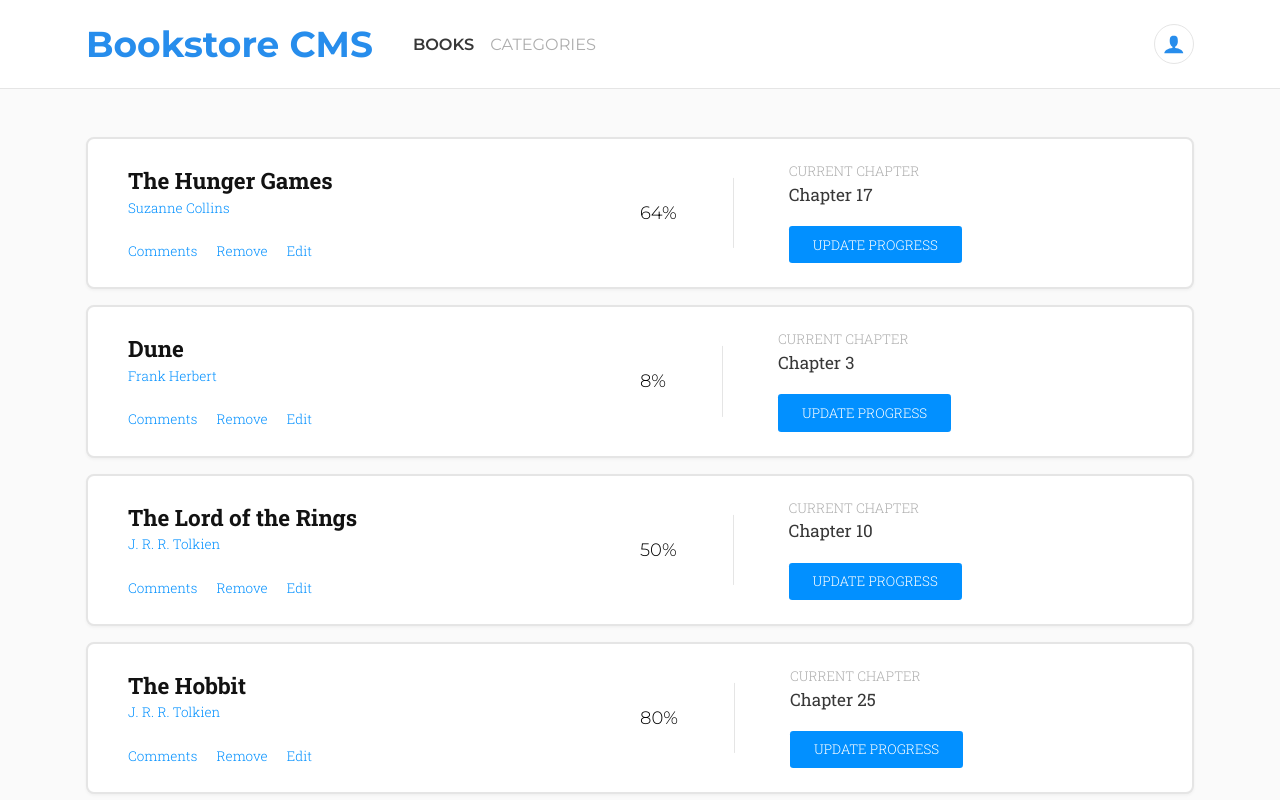
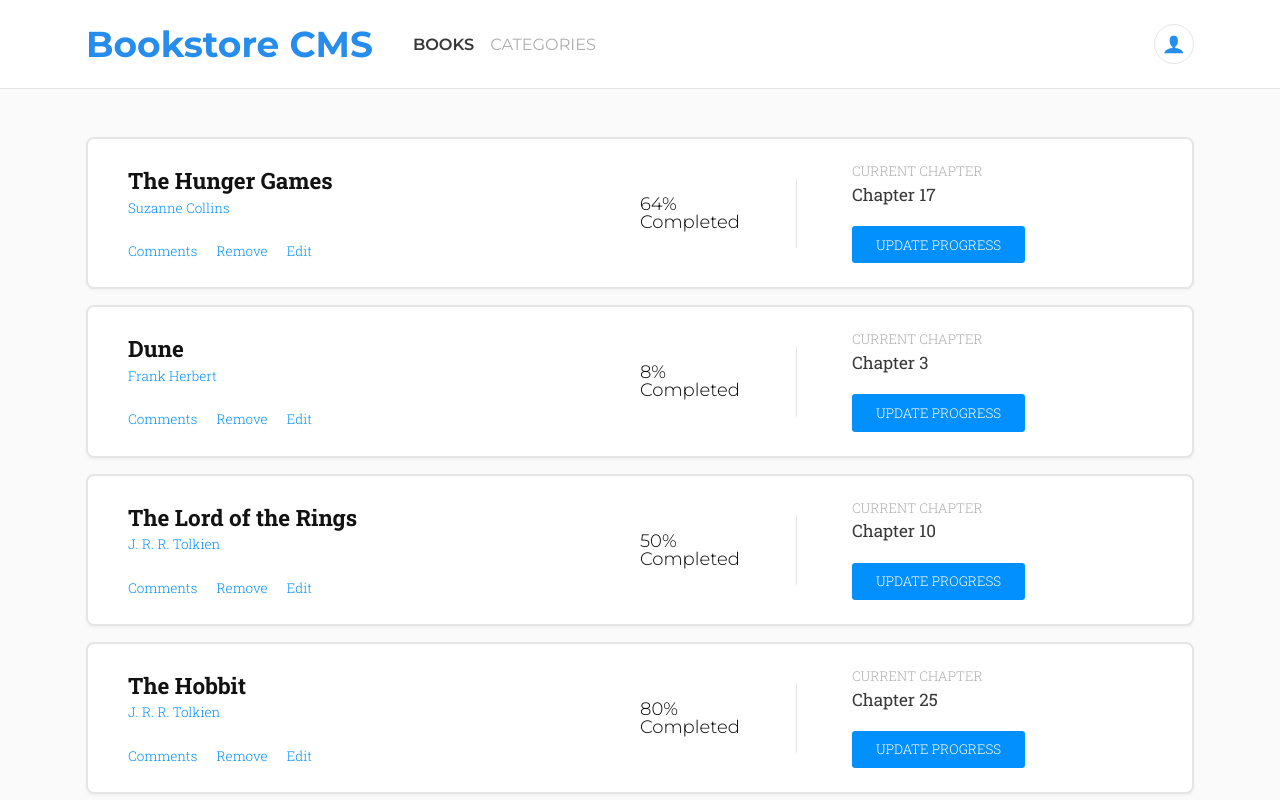
Before and after one commit to NitBravoA92/bookstore, a React (Create React App) app: page / in a window 1280 px wide. Shown: the top 800 px of the page. Built offline with nearby package versions, Linux system fonts and the light colour scheme.

Commit message:
Import the BookCircularBar component

```diff
--- a/src/components/BookChapters.jsx
+++ b/src/components/BookChapters.jsx
@@ -1,8 +1,9 @@
 import PropTypes from 'prop-types';
+import BookCircularBar from './BookCircularBar';
 
 const BookChapters = ({ chapterInfo }) => (
   <div className="book-chapters-info">
-    <div className="book-progress">{chapterInfo.completed}</div>
+    <BookCircularBar completed={chapterInfo.completed} />
     <div className="book-chapters">
       <p className="book-current-chapter">CURRENT CHAPTER</p>
       <p className="book-chapters-count">
@@ -10,7 +11,9 @@
         {' '}
         {chapterInfo.chapter}
       </p>
-      <button type="button" className="book-update-progress">UPDATE PROGRESS</button>
+      <button type="button" className="book-update-progress">
+        UPDATE PROGRESS
+      </button>
     </div>
   </div>
 );
```
